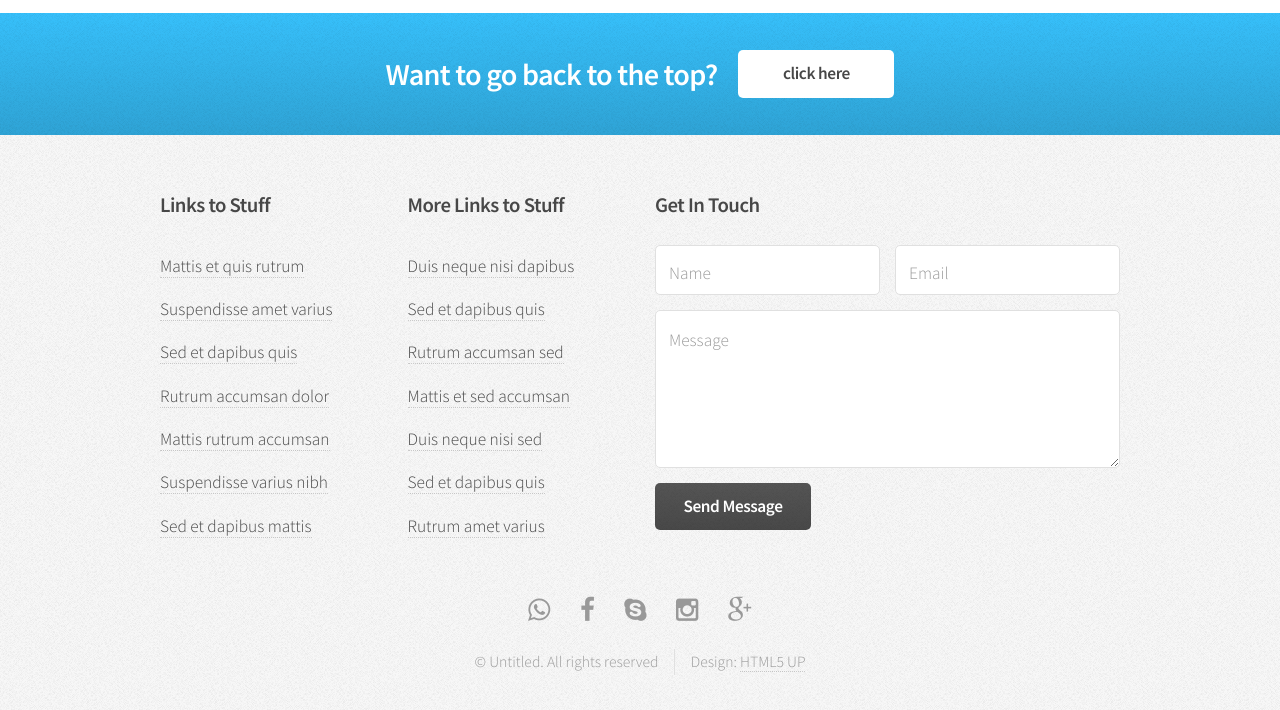
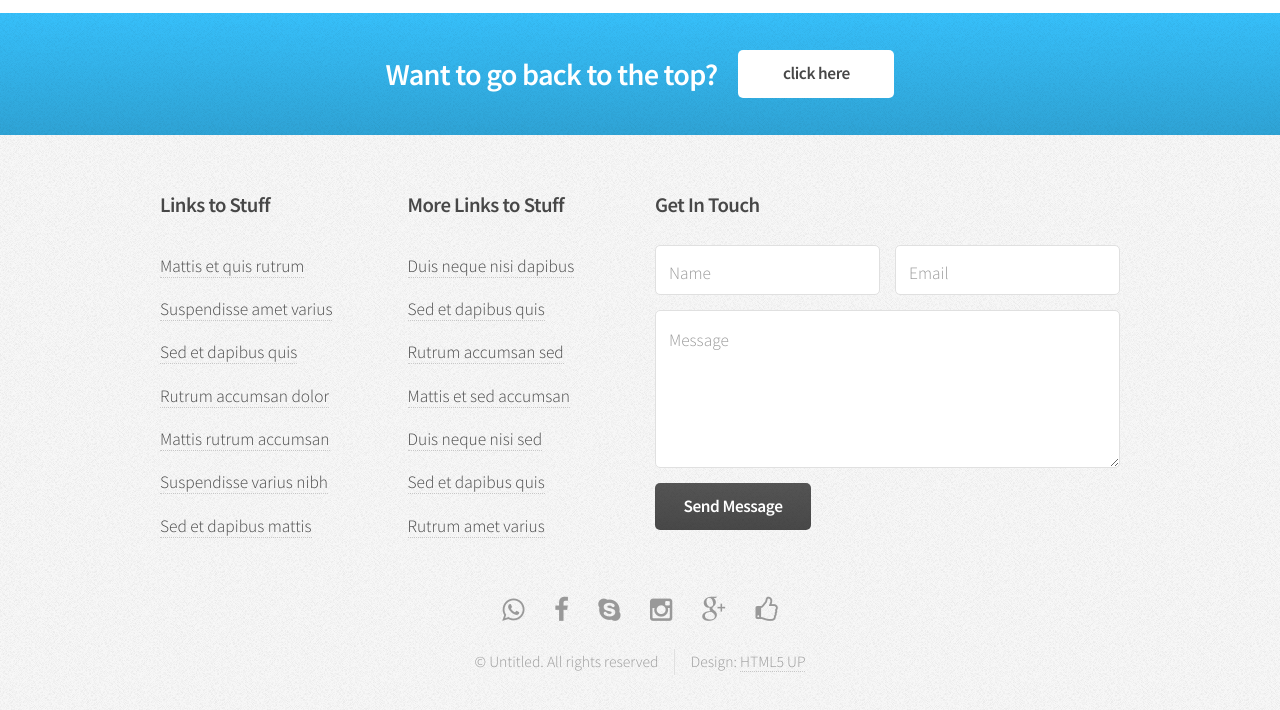
Before and after one commit to olympiahk/olympiahk.github.io, a plain HTML site: page index.html in a window 1280 px wide. Shown: the part 1599-2309 px from the top of the page. Drawn offline with Linux system fonts and the light colour scheme.

Commit message:
i added an icon

```diff
--- a/index.html
+++ b/index.html
@@ -210,6 +210,7 @@
 							<li><a href="#" class="icon fa-skype"><span class="label">Skype</span></a></li>
 							<li><a href="#" class="icon fa-instagram"><span class="label">Instagram</span></a></li>
 							<li><a href="#" class="icon fa-google-plus"><span class="label">Google+</span></a></li>
+							<li><a href="#" class="icon fa-thumbs-o-up"><span class="label">Thumbs up!</span></a></li>
 						</ul>
 
 					<!-- Copyright -->
```
